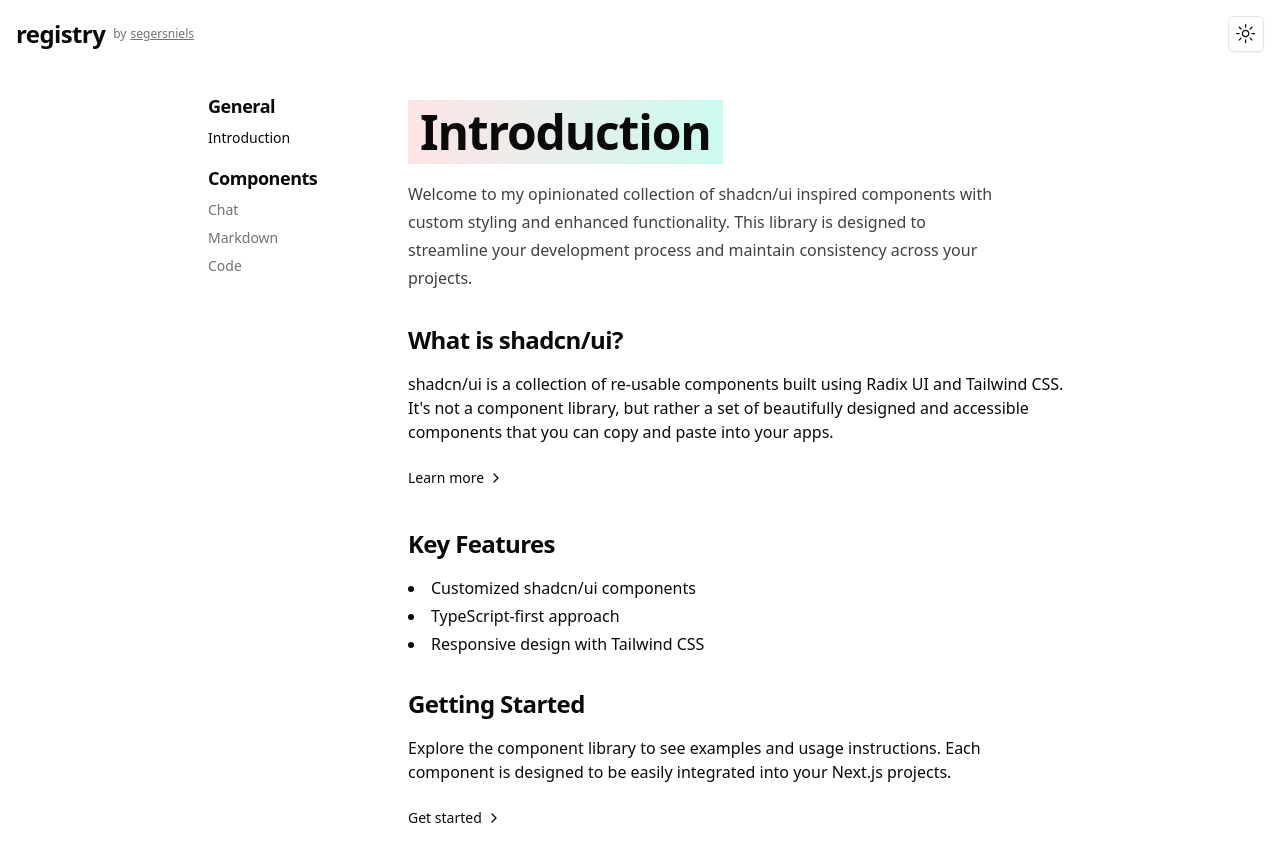
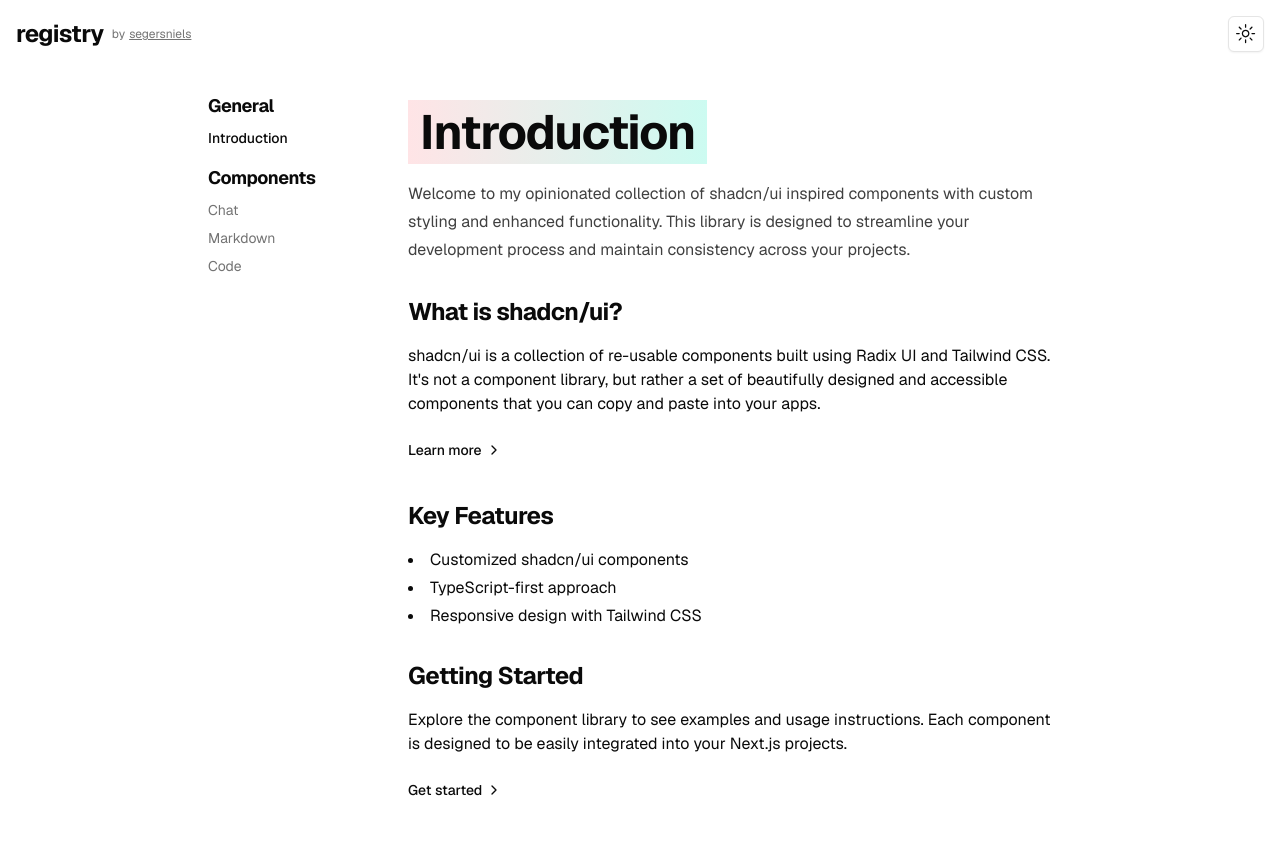
Before and after one commit to segersniels/registry.niels.foo, a Next.js app: page / in a window 1280 px wide. Shown: the top 862 px of the page. After the commit the page ends 840 px from the top, so only its background shows below. Built offline with nearby package versions, Linux system fonts and the light colour scheme.

Commit message:
feat: make sure we use Geist font

```diff
--- a/package.json
+++ b/package.json
@@ -23,6 +23,7 @@
     "@types/mdx": "^2.0.13",
     "class-variance-authority": "^0.7.0",
     "clsx": "^2.1.1",
+    "geist": "^1.3.1",
     "lucide-react": "^0.439.0",
     "next": "14.2.8",
     "next-themes": "^0.3.0",
--- a/src/app/layout.tsx
+++ b/src/app/layout.tsx
@@ -1,22 +1,12 @@
 import "./globals.css";
 
+import { GeistMono } from "geist/font/mono";
+import { GeistSans } from "geist/font/sans";
 import type { Metadata } from "next";
-import localFont from "next/font/local";
 
 import Header from "@/components/header";
 import { DesktopSidebar } from "@/components/sidebar";
 import { ThemeProvider } from "@/components/theme-provider";
-
-const geistSans = localFont({
-  src: "./fonts/GeistVF.woff",
-  variable: "--font-geist-sans",
-  weight: "100 900",
-});
-const geistMono = localFont({
-  src: "./fonts/GeistMonoVF.woff",
-  variable: "--font-geist-mono",
-  weight: "100 900",
-});
 
 export const metadata: Metadata = {
   title: "Registry",
@@ -31,7 +21,7 @@
   return (
     <html lang="en" suppressHydrationWarning>
       <body
-        className={`${geistSans.variable} ${geistMono.variable} bg-background antialiased min-h-screen`}
+        className={`${GeistSans.variable} ${GeistMono.variable} font-sans bg-background antialiased min-h-screen`}
       >
         <ThemeProvider
           attribute="class"
--- a/tailwind.config.ts
+++ b/tailwind.config.ts
@@ -5,6 +5,10 @@
   content: ["./src/**/*.{js,ts,jsx,tsx,mdx}"],
   theme: {
     extend: {
+      fontFamily: {
+        sans: ["var(--font-geist-sans)"],
+        mono: ["var(--font-geist-mono)"],
+      },
       colors: {
         background: "hsl(var(--background))",
         foreground: "hsl(var(--foreground))",
```
Also changed, not shown: 1 other file (tests, documents, lock files or other folders).
